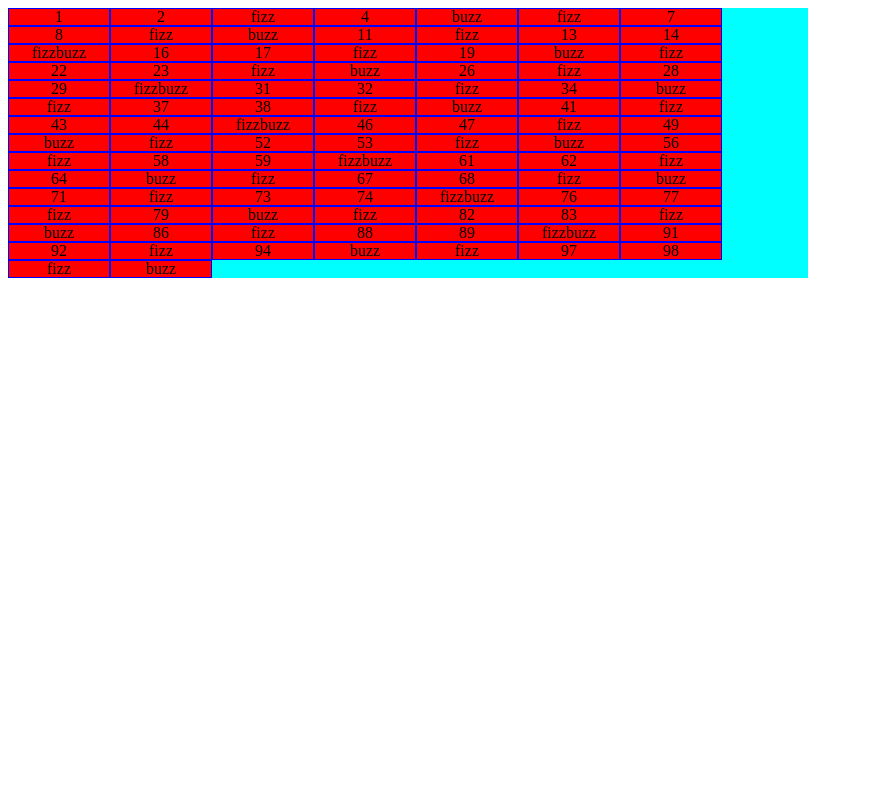
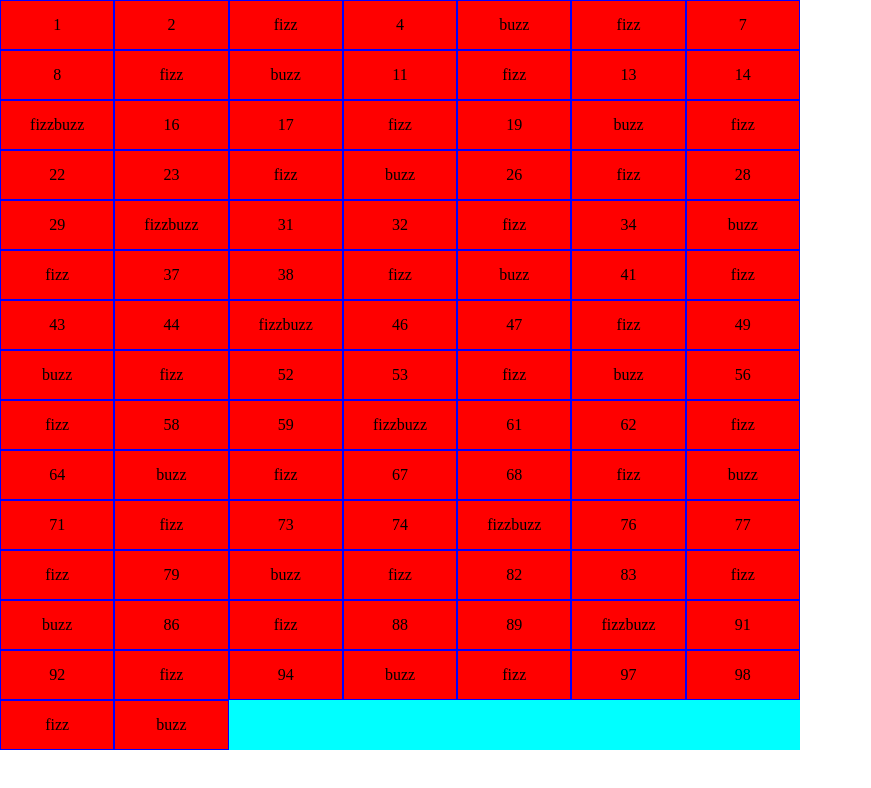
Before and after one commit to Nembo93/js-fizzbuzz, a plain HTML site: page index.html in a window 1280 px wide. Shown: the whole page, without its empty margins (0-871 px from the left). Drawn offline with Linux system fonts and the light colour scheme.

Commit message:
Ottimizza codice creando l'elemento al di fuori della condizione "if" e assegnando textNode specifici all'interno delle rispettive condizioni

```diff
--- a/css/style.css
+++ b/css/style.css
@@ -1,3 +1,9 @@
+/* RESET */
+* {
+    box-sizing: border-box;
+    margin: 0;
+    padding: 0;
+}
 .container{
     background-color: aqua;
     display: flex;
@@ -5,9 +11,12 @@
     width: 800px;
 }
 .box{
-    width: calc(100% / 8);
+    width: calc(100% / 7);
+    height: 50px;
     background-color: red;
     border: 1px solid blue;
-    text-align: center;
     line-height: 100%;
+    display: flex;
+    justify-content: center;
+    align-items: center;
 }
--- a/js/main.js
+++ b/js/main.js
@@ -6,43 +6,43 @@ const container = document.getElementById(`#conatinerId`);
 let i = 0;
 for (let i = 1; i <= 100; i++ ){
     // Crea elementi in html corrispondenti al volore del contatore
-    // let box = document.createElement(`div`);
-    // box.classList.add(`box`);
+    let box = document.createElement(`div`);
+    box.classList.add(`box`);
     // let textI = document.createTextNode(i);
     // box.appendChild(textI);
-    // document.getElementById(`containerId`).appendChild(box);
+    document.getElementById(`containerId`).appendChild(box);
 
     if (((i % 3) == 0) && ((i % 5) == 0)){
         console.log(`fizzbuzz`);
-        let box = document.createElement(`div`);
-        box.classList.add(`box`);
+        // let box = document.createElement(`div`);
+        // box.classList.add(`box`);
         let textI = document.createTextNode(`fizzbuzz`);
         box.appendChild(textI);
-        document.getElementById(`containerId`).appendChild(box);
+        // document.getElementById(`containerId`).appendChild(box);
     }
     else if ((i % 3) == 0){
         console.log(`fizz`);
-        let box = document.createElement(`div`);
-        box.classList.add(`box`);
+        // let box = document.createElement(`div`);
+        // box.classList.add(`box`);
         let textI = document.createTextNode(`fizz`);
         box.appendChild(textI);
-        document.getElementById(`containerId`).appendChild(box);
+        // document.getElementById(`containerId`).appendChild(box);
     }
     else if ((i % 5) == 0){
         console.log(`buzz`);
-        let box = document.createElement(`div`);
-        box.classList.add(`box`);
+        // let box = document.createElement(`div`);
+        // box.classList.add(`box`);
         let textI = document.createTextNode(`buzz`);
         box.appendChild(textI);
-        document.getElementById(`containerId`).appendChild(box);
+        // document.getElementById(`containerId`).appendChild(box);
     }
 
     else {
         console.log (i);
-        let box = document.createElement(`div`);
-        box.classList.add(`box`);
+        // let box = document.createElement(`div`);
+        // box.classList.add(`box`);
         let textI = document.createTextNode(i);
         box.appendChild(textI);
-        document.getElementById(`containerId`).appendChild(box);
+        // document.getElementById(`containerId`).appendChild(box);
     }
 }
```
